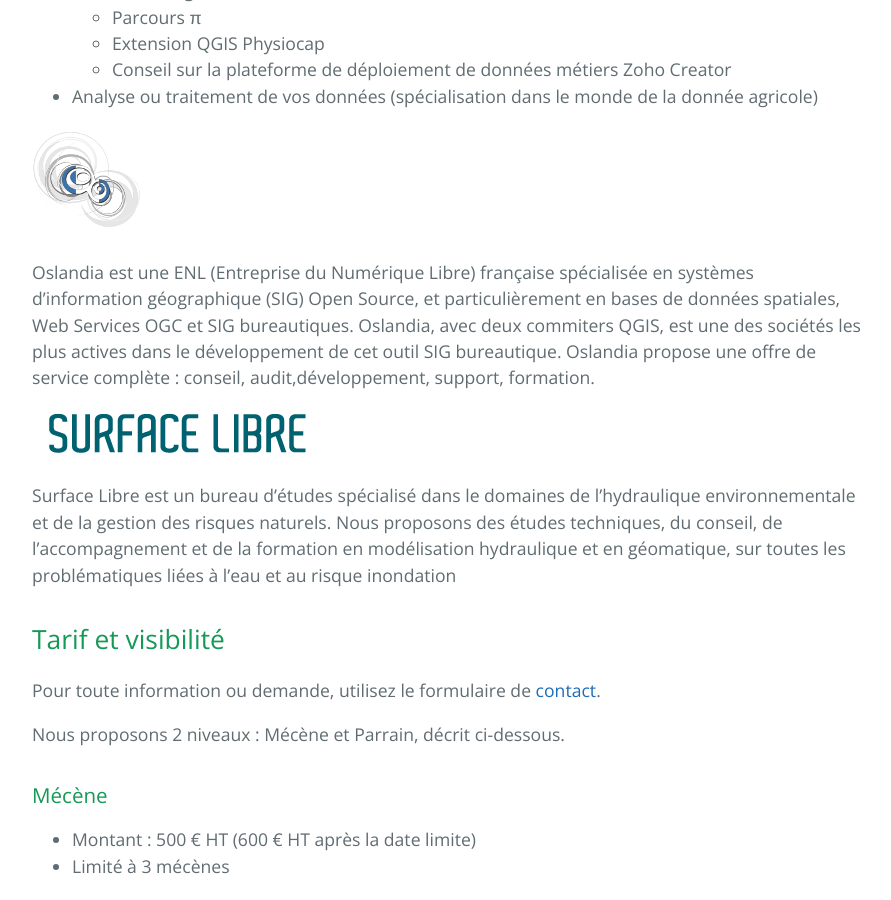
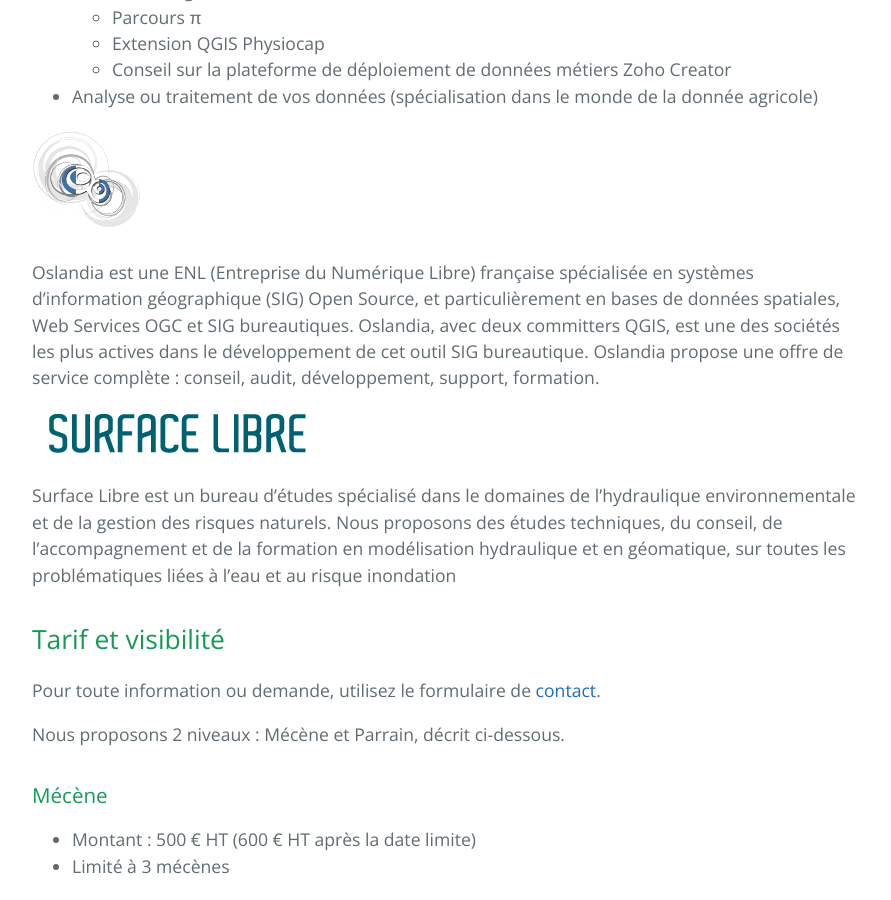
Before and after one commit to OSGeo-fr/QGIS-conf-fr-website, a Jekyll site: the page built from z30_parrainnages.md, in a window 1280 px wide and 900 px high, scrolled down 2373 px. Shown: the whole window, without its empty margins (192-1083 px from the left). Built offline with Jekyll 4.4.1, drawn with Linux system fonts in a browser that asks for light colours; some of the changed text lies outside the part shown.

Commit message:
orthographe

```diff
--- a/z30_parrainnages.md
+++ b/z30_parrainnages.md
@@ -50,7 +50,7 @@ Outre le conseil en solution QGIS et en données ouvertes, jhemmi.eu valorise vo
 
 [![Oslandia](https://github.com/OSGeo-fr/QGIS-conf-fr-website/raw/master/images/oslandia.png)](http://oslandia.com/fr/home/)
 
-Oslandia est une ENL (Entreprise du Numérique Libre) française spécialisée en systèmes d’information géographique (SIG) Open Source, et particulièrement en bases de données spatiales, Web Services OGC et SIG bureautiques. Oslandia, avec deux commiters QGIS, est une des sociétés les plus actives dans le développement de cet outil SIG bureautique. Oslandia propose une offre de service complète : conseil, audit,développement, support, formation.
+Oslandia est une ENL (Entreprise du Numérique Libre) française spécialisée en systèmes d’information géographique (SIG) Open Source, et particulièrement en bases de données spatiales, Web Services OGC et SIG bureautiques. Oslandia, avec deux committers QGIS, est une des sociétés les plus actives dans le développement de cet outil SIG bureautique. Oslandia propose une offre de service complète : conseil, audit, développement, support, formation.
 
 
 [![Surface Libre](https://github.com/OSGeo-fr/QGIS-conf-fr-website/raw/master/images/surfacelibre.png)](http://www.surfacelibre.fr)
```
Also changed, not shown: other parts of z30_parrainnages.md (+1 -1 lines).
